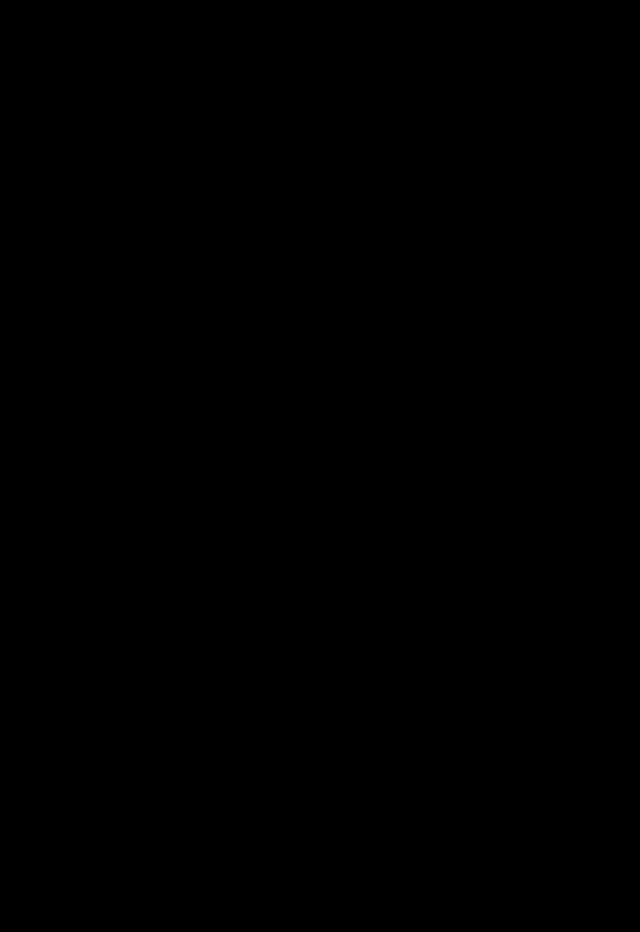
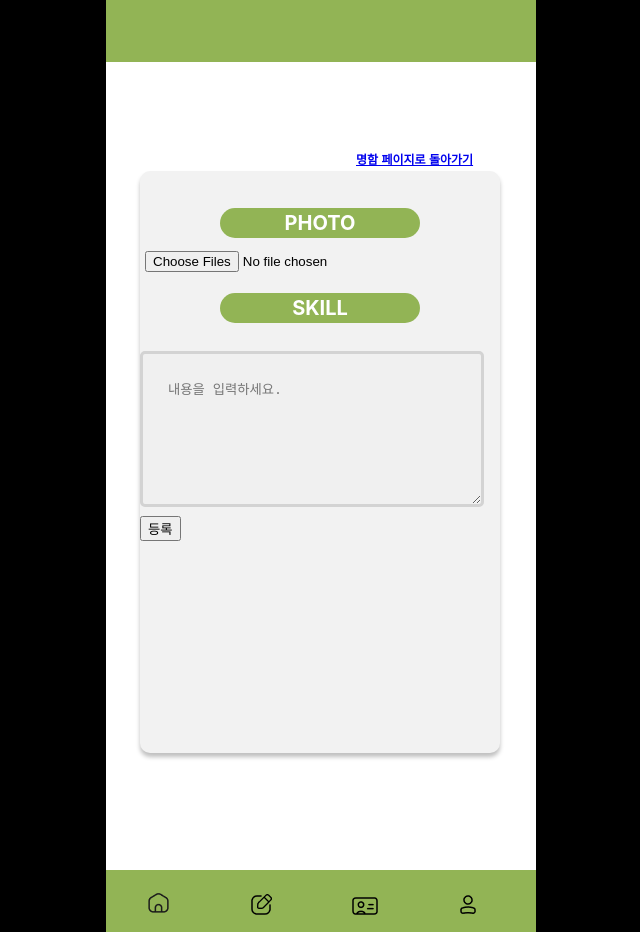
Before and after one commit to 2024-DUKS/duks_FE, a React (Create React App) app in the folder duks_fe/: page /nextpage in a window 1280 px wide. Before the commit this address had no page. Shown: the whole page, without its empty margins (319-959 px from the left). Before the commit the page ends 800 px from the top, so only its background shows below. Built offline with nearby package versions, Linux system fonts and the light colour scheme.

Commit message:
포트폴리오 생성

```diff
--- a/duks_fe/src/App.js
+++ b/duks_fe/src/App.js
@@ -12,6 +12,7 @@
 import PostDetail from "./pages/PostDetail";
 import Search from "./pages/Search";
 import CategSearch from "./pages/CategSearch";
+import NextPage from "./pages/NextPage";
 
 function App() {
   return (
@@ -29,6 +30,8 @@
           <Route exact path="/postdetail/:id" element={<PostDetail />} />
           <Route exact path="/search" element={<Search />} />
           <Route exact path="/categsearch" element={<CategSearch />} />
+          <Route exact path="/nextpage" element={<NextPage />} />
+
         </Routes>
       </Router>
     </div>
--- a/duks_fe/src/pages/Card.js
+++ b/duks_fe/src/pages/Card.js
@@ -5,7 +5,7 @@
 import {
   BackgroundWrapper, MyPageContainer, InnerDiv, TopBox, BottomBox,
   BusinessCard, OverlapWrapper, Overlap, InputPhoto, OverlapGroup,
-  TextDiv, Image, UserName, UserEmail, UserAbility, UserCharactor,
+  TextDiv, Image, UserName, UserEmail, UserAbility, UserCharactor,TopLink
 } from '../styles/CardStyle';
 
 import Footer from '../components/Footer';
@@ -51,8 +51,9 @@
       <MyPageContainer>
         <InnerDiv>
           <TopBox></TopBox>
+          <TopLink><a href="../NextPage">포트폴리오 자세히 보기</a></TopLink>
+          <OverlapWrapper>
 
-          <OverlapWrapper>
             <Overlap>
               {/*명함 프로필 업로드 컴포넌트*/}
               <ProfileImageUploader />
--- /dev/null
+++ b/duks_fe/src/pages/NextPage.js
@@ -0,0 +1,128 @@
+import React, { useState } from 'react';
+import { Link } from 'react-router-dom';
+import {
+  BackgroundWrapper,
+  MyPageContainer,
+  InnerDiv,
+  TopBox,
+  BottomBox,
+  OverlapWrapper,
+  Overlap,
+  TopLink,
+  StyledTextArea,
+  PButton,
+  NButton,
+  CustomFileInput,
+  CustomFileButton, StyledH2
+} from '../styles/CardStyle'; // 수정된 스타일 임포트
+
+import Footer from '../components/Footer';
+
+const NextPage = () => {
+  const [photos, setPhotos] = useState([]); // 사진을 저장할 상태
+  const [content, setContent] = useState(''); // 내용을 저장할 상태
+  const [currentPhotoIndex, setCurrentPhotoIndex] = useState(0); // 현재 사진 인덱스
+  const [submittedContent, setSubmittedContent] = useState(null); // 제출된 내용을 저장할 상태
+
+  const handlePhotoChange = (event) => {
+    const files = Array.from(event.target.files).filter(file => file.type.startsWith('image/'));
+    if (files.length + photos.length > 10) {
+      alert("최대 10장의 사진만 업로드할 수 있습니다.");
+      return;
+    }
+    setPhotos([...photos, ...files]);
+    setCurrentPhotoIndex(0); // 사진 추가 후 첫 번째 사진으로 초기화
+  };
+
+  const handleContentChange = (event) => {
+    setContent(event.target.value); // 입력된 내용을 상태에 저장
+  };
+
+  const handleSubmit = () => {
+    if (!content) {
+      alert("내용을 입력해 주세요.");
+      return;
+    }
+
+    // 여기에 내용을 등록하는 로직을 추가할 수 있습니다.
+    setSubmittedContent(content); // 제출된 내용을 상태에 저장
+    alert("등록되었습니다."); // 등록 완료 알림
+    setContent(''); // 내용 초기화
+    setPhotos([]); // 사진도 초기화
+    setCurrentPhotoIndex(0); // 현재 사진 인덱스 초기화
+  };
+
+  const handleNextPhoto = () => {
+    setCurrentPhotoIndex((prevIndex) =>
+      prevIndex < photos.length - 1 ? prevIndex + 1 : 0 // 마지막 사진이면 첫 번째 사진으로 돌아감
+    );
+  };
+
+  const handlePreviousPhoto = () => {
+    setCurrentPhotoIndex((prevIndex) =>
+      prevIndex > 0 ? prevIndex - 1 : photos.length - 1 // 첫 번째 사진이면 마지막 사진으로 돌아감
+    );
+  };
+
+  return (
+    <BackgroundWrapper>
+      <MyPageContainer>
+        <InnerDiv>
+          <TopBox></TopBox>
+          <TopLink><Link to="../Card">명함 페이지로 돌아가기</Link></TopLink>
+          <OverlapWrapper>
+            <Overlap>
+            <br></br>
+            <StyledH2>PHOTO</StyledH2>
+              <CustomFileButton>
+                <CustomFileInput type="file" accept="image/*" multiple onChange={handlePhotoChange} />
+              </CustomFileButton>
+
+              <div>
+                {photos.length > 0 && (
+                  <div style={{ display: 'flex', flexDirection: 'column', alignItems: 'center' }}>
+                    <img
+                      src={URL.createObjectURL(photos[currentPhotoIndex])}
+                      alt={`사진 ${currentPhotoIndex + 1}`}
+                      style={{ width: '300px', margin: '5px', alignItems: 'center' }}
+                    />
+                    <div>
+                    <PButton onClick={handlePreviousPhoto}>이전</PButton>
+                    <NButton onClick={handleNextPhoto}>다음</NButton>
+                    </div>
+                  </div>
+                )}
+              </div>
+
+              <StyledH2>SKILL</StyledH2>
+
+              {/* 내용 입력 영역이 제출된 내용이 없을 때만 보이도록 조건부 렌더링 */}
+              {submittedContent === null ? (
+                <>
+                  <StyledTextArea
+                    style={{ marginTop: '20px', border: '3px solid lightgray', padding: '25px' }}
+                    value={content}
+                    onChange={handleContentChange}
+                    placeholder="내용을 입력하세요."
+                    rows="4"
+                  />
+                  <button onClick={handleSubmit}>등록</button>
+                </>
+              ) : (
+                <div style={{ marginTop: '0px', border: '3px', padding: '25px' }}>
+                  <p>{submittedContent}</p> {/* 등록된 내용 표시 */}
+                </div>
+              )}
+            </Overlap>
+          </OverlapWrapper>
+
+          <BottomBox>
+            <Footer>푸터 내용</Footer>
+          </BottomBox>
+        </InnerDiv>
+      </MyPageContainer>
+    </BackgroundWrapper>
+  );
+}
+
+export default NextPage;
--- a/duks_fe/src/styles/CardStyle.js
+++ b/duks_fe/src/styles/CardStyle.js
@@ -165,3 +165,68 @@
   position: absolute;
   top: 460px;
 `;
+
+
+
+//여긴 nextPage 스타일들
+export const TopLink = styled.div`
+  color: #5a5a5a;
+  font-family: "Inter-SemiBold", Helvetica;
+  font-size: 12px;
+  font-weight: 600;
+  left: 250px;
+  position: absolute;
+  top: 150px;
+`;
+
+
+// 사진 및 내용 입력 스타일 추가
+export const StyledTextArea = styled.textarea`
+  width: 80%;  // 너비를 80%로 조정
+  height: 100px;  // 높이 설정
+  margin: 5px 0;
+  background-color: #f0f0f0; // 배경색 조정
+  color: #333;  // 글자색 조정
+  border: 1px solid #ccc; // 테두리 색상
+  border-radius: 5px;  // 모서리 둥글게
+  padding: 10px;  // 패딩 추가
+`;
+
+export const PButton = styled.button`
+  background-color: lightgray; // 배경색 설정 (원하는 색으로 조정 가능)
+  color: white; // 글자색
+  border: none; // 테두리 없애기
+  cursor: pointer; // 커서 모양을 포인터로 변경
+  padding: 3px 8px 3px 8px; // 패딩 추가
+  font-size: 12px; // 글자 크기 조정
+  border-radius: 20px;
+`;
+
+export const NButton = styled.button`
+  background-color: lightgray; // 배경색 설정 (원하는 색으로 조정 가능)
+  color: white; // 글자색
+  border: none; // 테두리 없애기
+  cursor: pointer; // 커서 모양을 포인터로 변경
+  padding: 3px 8px 3px 8px; // 패딩 추가
+  font-size: 12px; // 글자 크기 조정
+  border-radius: 20px;
+`;
+
+export const CustomFileInput = styled.input`
+
+`;
+
+export const CustomFileButton = styled.label`
+
+`;
+
+export const StyledH2 = styled.h2`
+  font-size: 20px;
+  background-color: #92b455; // 배경색 설정 (원하는 색으로 조정 가능)
+  color: white; // 글자색
+  border: none; // 테두리 없애기
+  border-radius: 20px;
+  padding: 3px 8px 3px 8px; // 패딩 추가
+  margin-right: 80px;
+  margin-left: 80px;
+`;
```
